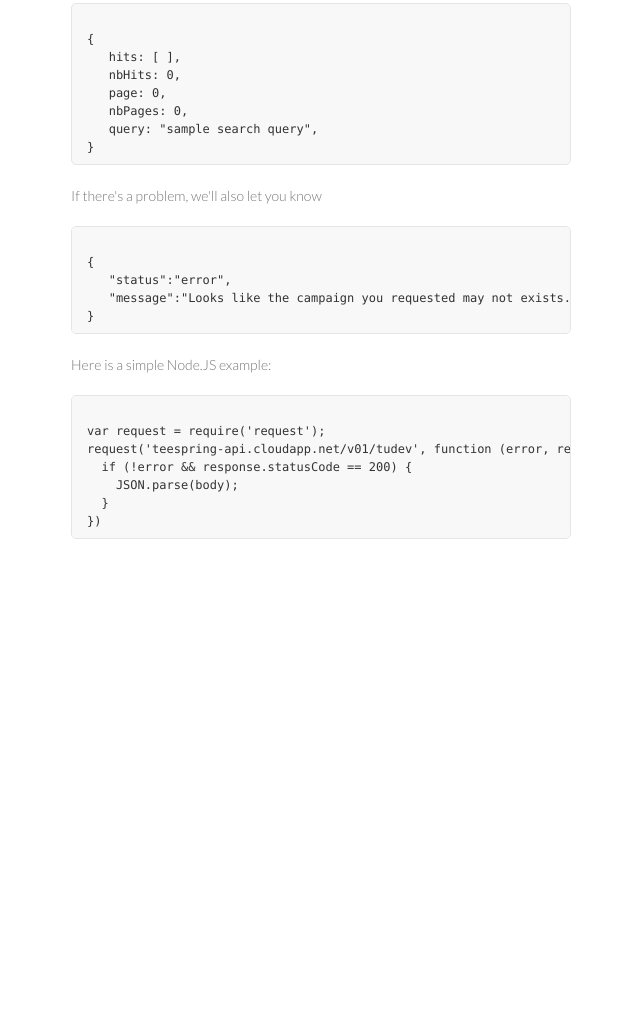
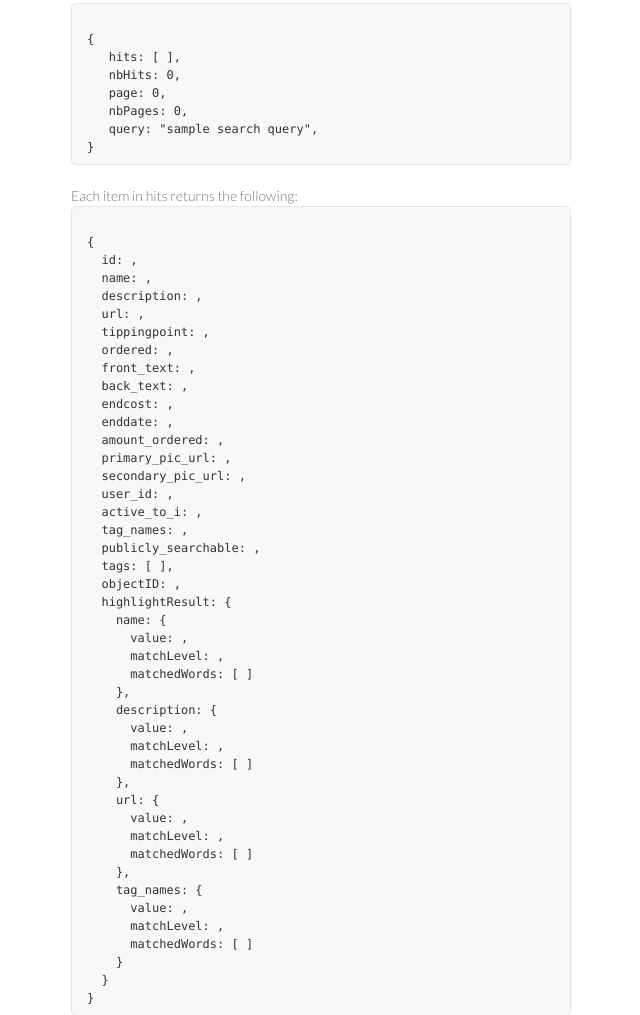
Before and after one commit to hmphu/teespring-api, a website: page public/index.html in a window 1280 px wide. Shown: the part 689-1704 px from the top of the page, without its empty margins (499-1139 px from the left). Before the commit the page ends 1298 px from the top, so only its background shows below. Drawn offline with Linux system fonts and the light colour scheme.

Commit message:
Update index

```diff
--- a/public/index.html
+++ b/public/index.html
@@ -58,6 +58,51 @@
    query: "sample search query",
 }
 </code></pre>
+Each item in hits returns the following:
+<pre><code>
+{
+  id: ,
+  name: ,
+  description: ,
+  url: ,
+  tippingpoint: ,
+  ordered: ,
+  front_text: ,
+  back_text: ,
+  endcost: ,
+  enddate: ,
+  amount_ordered: ,
+  primary_pic_url: ,
+  secondary_pic_url: ,
+  user_id: ,
+  active_to_i: ,
+  tag_names: ,
+  publicly_searchable: ,
+  tags: [ ],
+  objectID: ,
+  highlightResult: {
+    name: {
+      value: ,
+      matchLevel: ,
+      matchedWords: [ ]
+    },
+    description: {
+      value: ,
+      matchLevel: ,
+      matchedWords: [ ]
+    },
+    url: {
+      value: ,
+      matchLevel: ,
+      matchedWords: [ ]
+    },
+    tag_names: {
+      value: ,
+      matchLevel: ,
+      matchedWords: [ ]
+    }
+  }
+}</code></pre>
 
 <p>If there's a problem, we'll also let you know</p>
 <pre><code>
```
